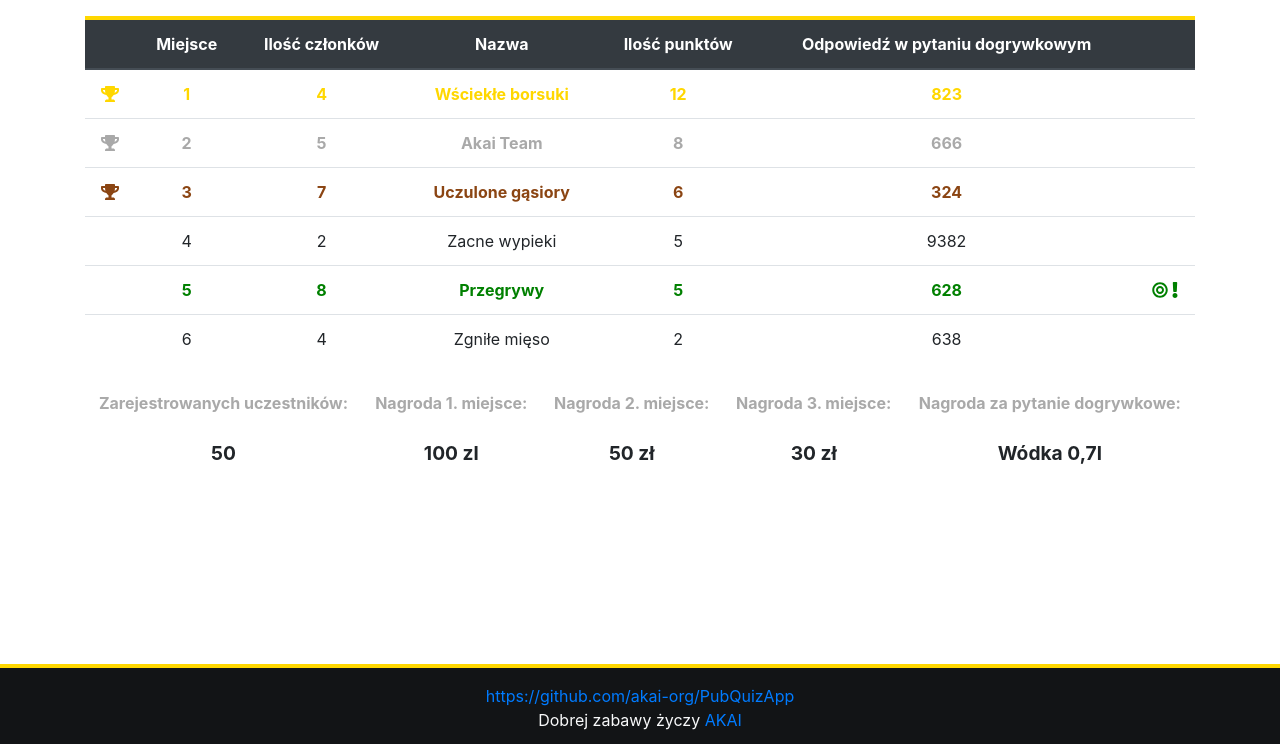
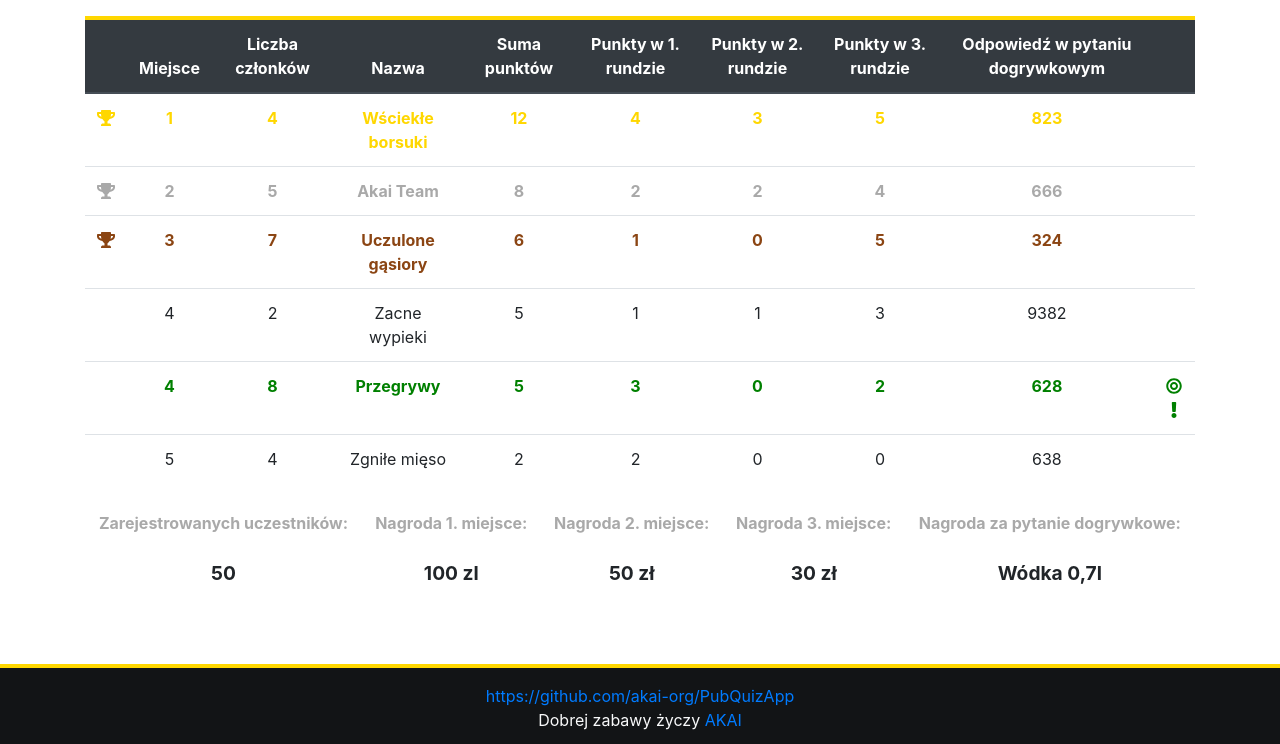
Before and after one commit to akai-org/PubQuizApp, a Django app: page / in a window 1280 px wide. Shown: the part 56-800 px from the top of the page. Run offline with Django 3.2, Linux system fonts and the light colour scheme; style sheets or scripts are compiled from the project's sources.

Commit message:
Scoreboard design fix #3

```diff
--- a/game/templates/scoreboard.html
+++ b/game/templates/scoreboard.html
@@ -8,9 +8,12 @@
                         <tr>
                             <th></th>
                             <th>Miejsce</th>
-                            <th>Ilość członków</th>
+                            <th>Liczba członków</th>
                             <th>Nazwa</th>
-                            <th>Ilość punktów</th>
+                            <th>Suma punktów</th>
+                            <th>Punkty w 1. rundzie</th>
+                            <th>Punkty w 2. rundzie</th>
+                            <th>Punkty w 3. rundzie</th>
                             <th>Odpowiedź w pytaniu dogrywkowym</th>
                             <th></th>
                         </tr>
@@ -22,6 +25,9 @@
                             <td>4</td>
                             <td>Wściekłe borsuki</td>
                             <td>12</td>
+                            <td>4</td>
+                            <td>3</td>
+                            <td>5</td>
                             <td>823</td>
                             <td></td>
                         </tr>
@@ -31,6 +37,9 @@
                             <td>5</td>
                             <td>Akai Team</td>
                             <td>8</td>
+                            <td>2</td>
+                            <td>2</td>
+                            <td>4</td>
                             <td>666</td>
                             <td></td>
                         </tr>
@@ -40,6 +49,9 @@
                             <td>7</td>
                             <td>Uczulone gąsiory</td>
                             <td>6</td>
+                            <td>1</td>
+                            <td>0</td>
+                            <td>5</td>
                             <td>324</td>
                             <td></td>
                         </tr>
@@ -49,24 +61,33 @@
                             <td>2</td>
                             <td>Zacne wypieki</td>
                             <td>5</td>
+                            <td>1</td>
+                            <td>1</td>
+                            <td>3</td>
                             <td>9382</td>
                             <td></td>
                         </tr>
                         <tr class="closest-number-row">
                             <td></td>
-                            <td>5</td>
+                            <td>4</td>
                             <td>8</td>
                             <td>Przegrywy</td>
                             <td>5</td>
+                            <td>3</td>
+                            <td>0</td>
+                            <td>2</td>
                             <td>628</td>
-                            <td><i class="fa fa-bullseye"></i> <i class="fa fa-exclamation"></i></td>
+                            <td><i class="fa fa-bullseye"></i><i class="fa fa-exclamation"></i></td>
                         </tr>
                         <tr>
                             <td></td>
-                            <td>6</td>
+                            <td>5</td>
                             <td>4</td>
                             <td>Zgniłe mięso</td>
                             <td>2</td>
+                            <td>2</td>
+                            <td>0</td>
+                            <td>0</td>
                             <td>638</td>
                             <td></td>
                         </tr>
```
